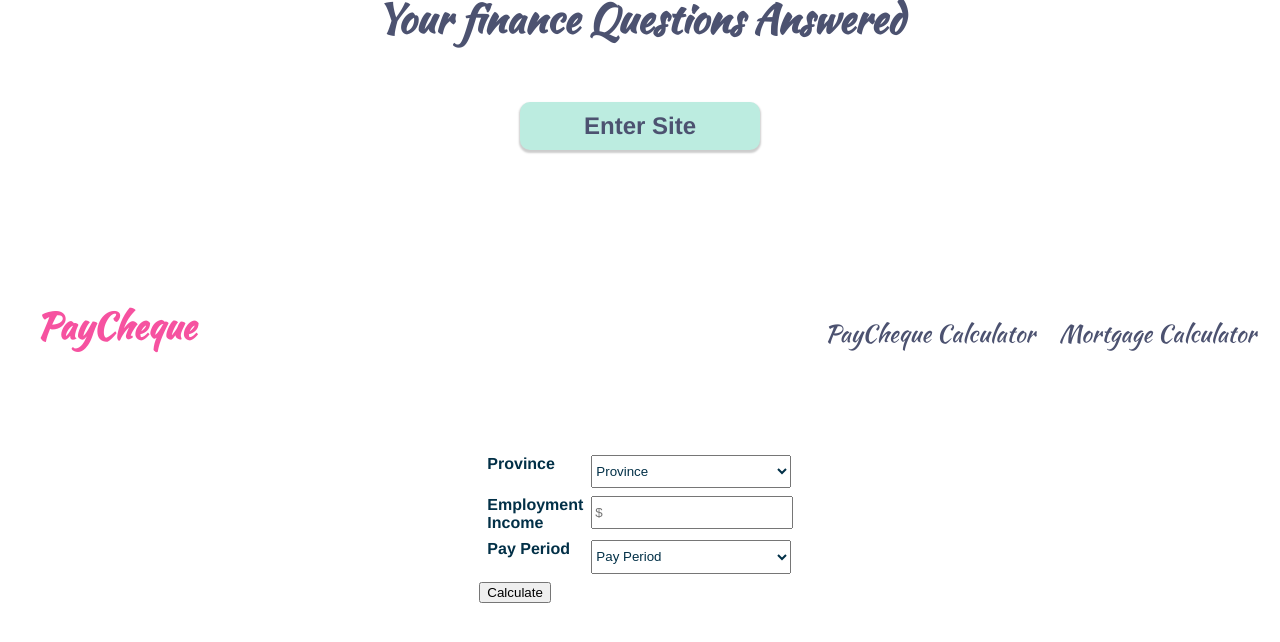
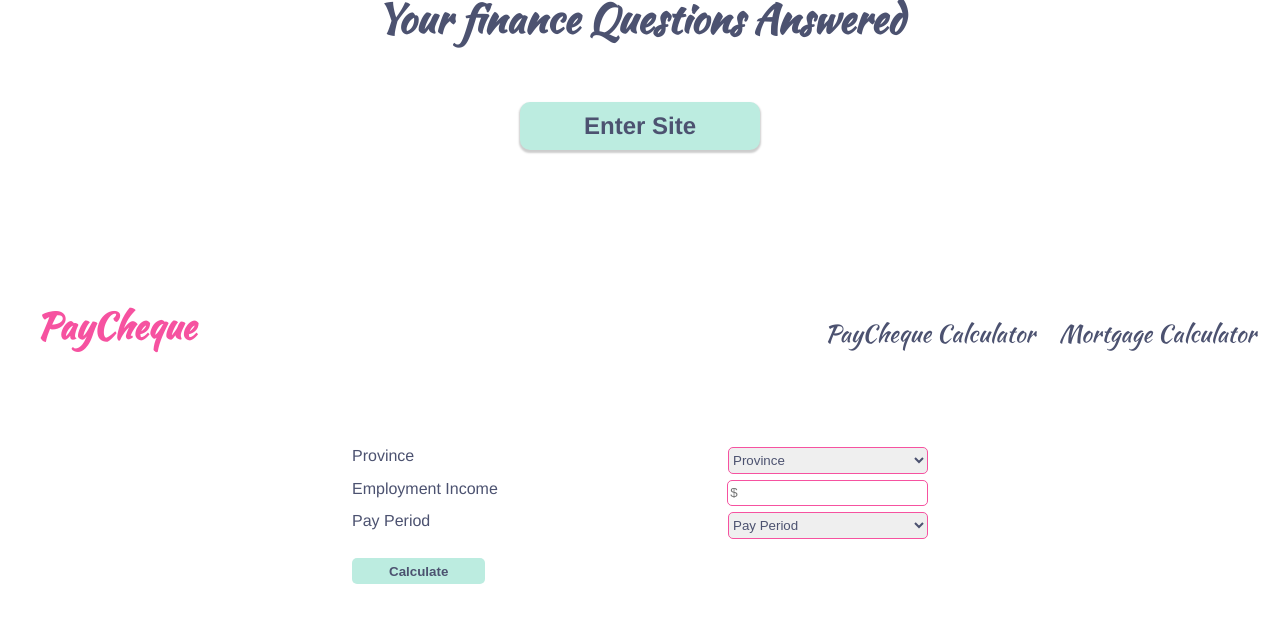
Before and after one commit to Jevaughn-W/Paycheque, a React (Create React App) app: page / in a window 1280 px wide. Shown: the part 500-1142 px from the top of the page. Built offline with nearby package versions, Linux system fonts and the light colour scheme.

Commit message:
Restyled input form

```diff
--- a/src/components/taxes/taxes.css
+++ b/src/components/taxes/taxes.css
@@ -1,27 +1,43 @@
-/*Formatting form input and labels*/
-div.form {
-  width: 100%;
+@font-face {
+  font-family: "Kaushan Script";
+  src: url("../../assets/fonts/KaushanScript-Regular.ttf");
+  font-weight: normal;
+  font-size: normal;
+}
+.userInput {
+  width: 50%;
+}
+.userInput .form {
+  margin-bottom: 0.2em;
   display: flex;
-  flex-direction: row;
-  justify-content: flex-start;
-  margin: 0.5em;
+  justify-content: space-between;
+}
+.userInput .form select {
+  width: 15em;
+  height: 2em;
+  border: solid 1px #F652A0;
+  border-radius: 5px;
+  color: #4C5270;
+}
+.userInput .form input {
+  width: 14.6em;
+  height: 1.7em;
+  border: solid 1px #F652A0;
+  border-radius: 5px;
+  color: #4C5270;
+}
+.userInput .form label {
+  color: #4C5270;
+}
+.userInput button {
+  margin-top: 1em;
+  width: 10em;
+  height: 2em;
+  color: #4C5270;
+  background-color: #BCECE0;
+  border: none;
+  border-radius: 5px;
+  font-weight: 600;
 }
 
-label.form {
-  width: 6.5em;
-  font-weight: 600;
-  color: #023047;
-}
-
-select.form {
-  width: 15em;
-  height: 2.5em;
-  color: #023047;
-}
-
-input.form {
-  width: 14.5em;
-  height: 2em;
-}
-
-/*# sourceMappingURL=form.css.map */
+/*# sourceMappingURL=taxes.css.map */
--- a/src/components/taxes/taxes.scss
+++ b/src/components/taxes/taxes.scss
@@ -1,32 +1,47 @@
-$font-stack: Helvetica;
-$primary-color:#023047;
-$secondary-color: #ffb703;
-$tertiary-color: #fff;
+@import '../variables';
 
 
-/*Formatting form input and labels*/
 
-div.form {
-  width: 100%;
+.userInput{
+  width: 50%;
+
+
+  // Add space to the bottom of the form divs
+  .form {
+    margin-bottom: .2em;
     display: flex;
-  flex-direction: row;
-  justify-content: flex-start;
-  margin: 0.5em;
+    justify-content: space-between; // Done to get even spacing between the labels and the input boxes
+
+    select { // Input and select have a different length when combined together
+      width: 15em;
+      height: 2em;
+      border: solid 1px $main-theme-color;
+      border-radius: 5px;
+      color: $tertiary-theme-color;
+    }
+    input {
+      width: 14.6em;
+      height: 1.7em;
+      border: solid 1px $main-theme-color;
+      border-radius: 5px;
+      color: $tertiary-theme-color;
     }
 
-label.form {
-  width: 6.5em;
-  font-weight: 600;
-  color: $primary-color;
+    label {
+      color: $tertiary-theme-color;
+    }
   }
 
-select.form {
-  width: 15em;
-  height: 2.5em;
-  color: $primary-color
+
+  button {
+    margin-top: 1em;
+    width: 10em;
+    height: 2em;
+    color: $tertiary-theme-color;
+    background-color: $secondary-theme-color;
+    border: none;
+    border-radius: 5px;
+    font-weight: 600;
   }
 
-input.form {
-  width: 14.5em;
-  height: 2.0em;
 }
```
Also changed, not shown: 1 other file (tests, documents, lock files or other folders). Lines whose indentation alone changed are shown as unchanged.
